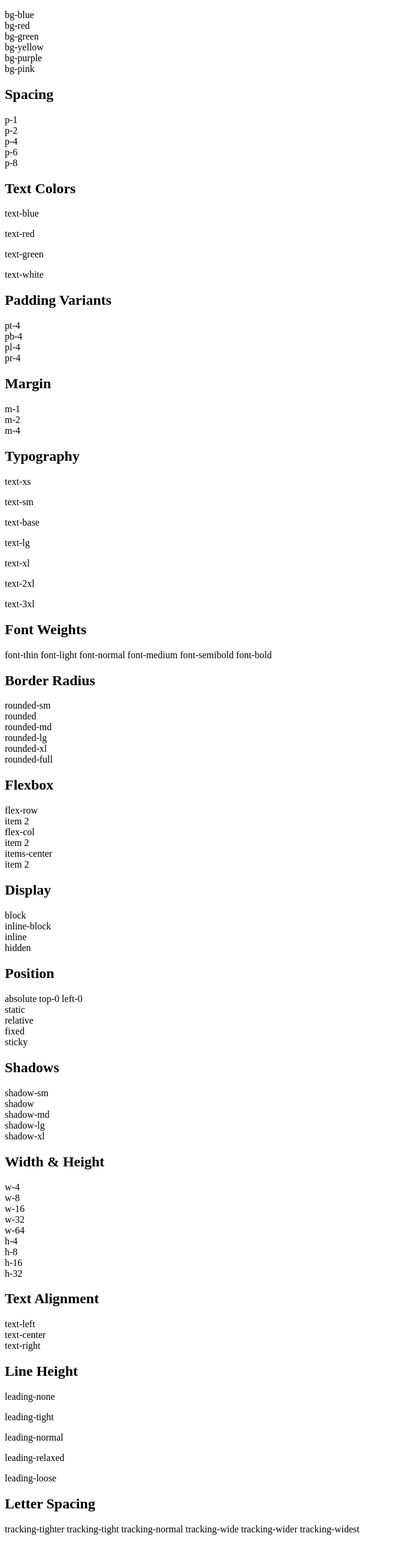
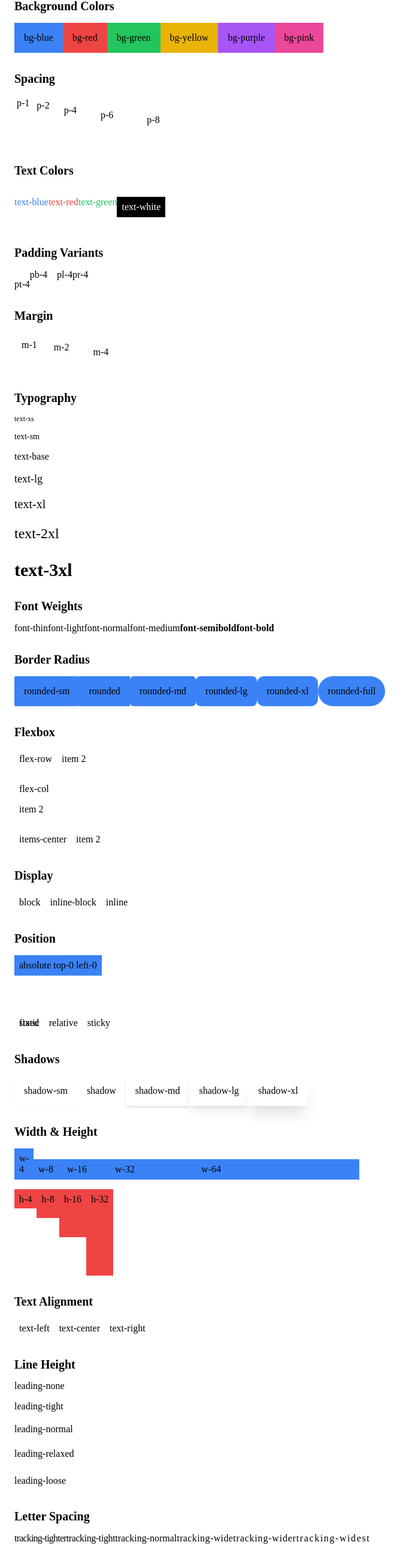
Before and after one commit to officialsazger/miniwing, a website: page apps/docs/index.html in a window 1280 px wide. Shown: the part 111-2686 px from the top of the page at 60% size, without its empty margins (0-698 px from the left). Drawn offline with Linux system fonts and the light colour scheme.

Commit message:
Generate CSS; fix CLI root; remove legacy config
Replace placeholder CSS with generated utility classes derived from design tokens for the docs app. Adjust CLI root resolution to the monorepo root (three levels up) so paths are resolved correctly from packages/miniwing/bin/cli.js. Remove the legacy minwind.config.js fallback in token-loader.js and streamline config-not-found handling (now logs and uses defaults). These changes align tooling with the monorepo layout and updated token/config naming.

```diff
--- a/apps/docs/style.css
+++ b/apps/docs/style.css
@@ -1 +1,128 @@
-/* Miniwing Generated CSS - Placeholder */
+/* Miniwing Generated CSS */
+/* Generated from design tokens */
+
+.p-4 { padding: 1rem; }
+.text-3xl { font-size: 1.875rem; }
+.font-bold { font-weight: 700; }
+.text-center { text-align: center; }
+.mb-8 { margin-bottom: 2rem; }
+.text-xl { font-size: 1.25rem; }
+.font-semibold { font-weight: 600; }
+.mb-4 { margin-bottom: 1rem; }
+.flex { display: flex; }
+.flex-wrap { flex-wrap: wrap; }
+.bg-blue { background-color: #3b82f6; }
+.bg-red { background-color: #ef4444; }
+.bg-green { background-color: #22c55e; }
+.bg-yellow { background-color: #eab308; }
+.bg-purple { background-color: #a855f7; }
+.bg-pink { background-color: #ec4899; }
+.p-1 { padding: 0.25rem; }
+.p-2 { padding: 0.5rem; }
+.p-6 { padding: 1.5rem; }
+.p-8 { padding: 2rem; }
+.text-blue { color: #3b82f6; }
+.text-red { color: #ef4444; }
+.text-green { color: #22c55e; }
+.text-white { color: #ffffff; }
+.bg-black { background-color: #000000; }
+.pt-4 { padding-top: 1rem; }
+.pb-4 { padding-bottom: 1rem; }
+.pl-4 { padding-left: 1rem; }
+.pr-4 { padding-right: 1rem; }
+.m-1 { margin: 0.25rem; }
+.m-2 { margin: 0.5rem; }
+.m-4 { margin: 1rem; }
+.text-xs { font-size: 0.75rem; }
+.text-sm { font-size: 0.875rem; }
+.text-base { font-size: 1rem; }
+.text-lg { font-size: 1.125rem; }
+.text-2xl { font-size: 1.5rem; }
+.font-thin { font-weight: 100; }
+.font-light { font-weight: 300; }
+.font-normal { font-weight: 400; }
+.font-medium { font-weight: 500; }
+.rounded-sm { border-radius: 0.125rem; }
+.rounded-md { border-radius: 0.375rem; }
+.rounded-lg { border-radius: 0.5rem; }
+.rounded-xl { border-radius: 0.75rem; }
+.rounded-full { border-radius: 9999px; }
+.flex-col { flex-direction: column; }
+.items-center { align-items: center; }
+.block { display: block; }
+.inline-block { display: inline-block; }
+.inline { display: inline; }
+.hidden { display: none; }
+.relative { position: relative; }
+.h-20 { height: 5rem; }
+.absolute { position: absolute; }
+.top-0 { top: 0; }
+.left-0 { left: 0; }
+.static { position: static; }
+.fixed { position: fixed; }
+.sticky { position: sticky; }
+.bg-white { background-color: #ffffff; }
+.shadow-sm { box-shadow: 0 1px 2px 0 rgba(0, 0, 0, 0.05); }
+.shadow-md { box-shadow: 0 4px 6px -1px rgba(0, 0, 0, 0.1), 0 2px 4px -1px rgba(0, 0, 0, 0.06); }
+.shadow-lg { box-shadow: 0 10px 15px -3px rgba(0, 0, 0, 0.1), 0 4px 6px -2px rgba(0, 0, 0, 0.05); }
+.shadow-xl { box-shadow: 0 20px 25px -5px rgba(0, 0, 0, 0.1), 0 10px 10px -5px rgba(0, 0, 0, 0.04); }
+.items-end { align-items: flex-end; }
+.w-4 { width: 1rem; }
+.w-8 { width: 2rem; }
+.w-16 { width: 4rem; }
+.w-32 { width: 8rem; }
+.w-64 { width: 16rem; }
+.h-4 { height: 1rem; }
+.h-8 { height: 2rem; }
+.h-16 { height: 4rem; }
+.h-32 { height: 8rem; }
+.text-left { text-align: left; }
+.text-right { text-align: right; }
+.leading-none { line-height: 1; }
+.leading-tight { line-height: 1.25; }
+.leading-normal { line-height: 1.5; }
+.leading-relaxed { line-height: 1.625; }
+.leading-loose { line-height: 2; }
+.tracking-tighter { letter-spacing: -0.05em; }
+.tracking-tight { letter-spacing: -0.025em; }
+.tracking-normal { letter-spacing: 0; }
+.tracking-wide { letter-spacing: 0.025em; }
+.tracking-wider { letter-spacing: 0.05em; }
+.tracking-widest { letter-spacing: 0.1em; }
+.opacity-0 { opacity: 0; }
+.opacity-25 { opacity: 0.25; }
+.opacity-50 { opacity: 0.5; }
+.opacity-75 { opacity: 0.75; }
+.opacity-100 { opacity: 1; }
+.z-0 { z-index: 0; }
+.z-10 { z-index: 10; }
+.z-20 { z-index: 20; }
+.z-30 { z-index: 30; }
+.z-40 { z-index: 40; }
+.z-50 { z-index: 50; }
+.overflow-auto { overflow: auto; }
+.overflow-hidden { overflow: hidden; }
+.overflow-visible { overflow: visible; }
+.overflow-scroll { overflow: scroll; }
+.cursor-pointer { cursor: pointer; }
+.cursor-default { cursor: default; }
+.cursor-not-allowed { cursor: not-allowed; }
+.cursor-move { cursor: move; }
+.visible { visibility: visible; }
+.invisible { visibility: hidden; }
+.whitespace-nowrap { white-space: nowrap; }
+.whitespace-pre { white-space: pre; }
+.whitespace-pre-line { white-space: pre-line; }
+.whitespace-pre-wrap { white-space: pre-wrap; }
+.select-none { user-select: none; }
+.select-text { user-select: text; }
+.select-all { user-select: all; }
+.select-auto { user-select: auto; }
+.border { border-width: 1px; }
+.mt-16 { margin-top: 4rem; }
+.py-8 { padding-top: 2rem; padding-bottom: 2rem; }
+.text-4xl { font-size: 2.25rem; }
+.bg-indigo { background-color: #6366f1; }
+.bg-cyan { background-color: #06b6d4; }
+.m-6 { margin: 1.5rem; }
+.items-start { align-items: flex-start; }
--- a/packages/miniwing/bin/cli.js
+++ b/packages/miniwing/bin/cli.js
@@ -21,8 +21,8 @@ function main() {
   console.log('Starting miniwing build...');
   console.log('='.repeat(40));
 
-  // Get the root directory (2 levels up from bin/cli.js)
-  const rootDir = path.resolve(__dirname, '../..');
+  // Get the monorepo root directory (3 levels up from packages/miniwing/bin/cli.js)
+  const rootDir = path.resolve(__dirname, '../../..');
 
   // Define paths
   const tokensPath = path.join(__dirname, '../tokens.json');
```
Also changed, not shown: packages/miniwing/src/token-loader.js (+0 -7 lines).
